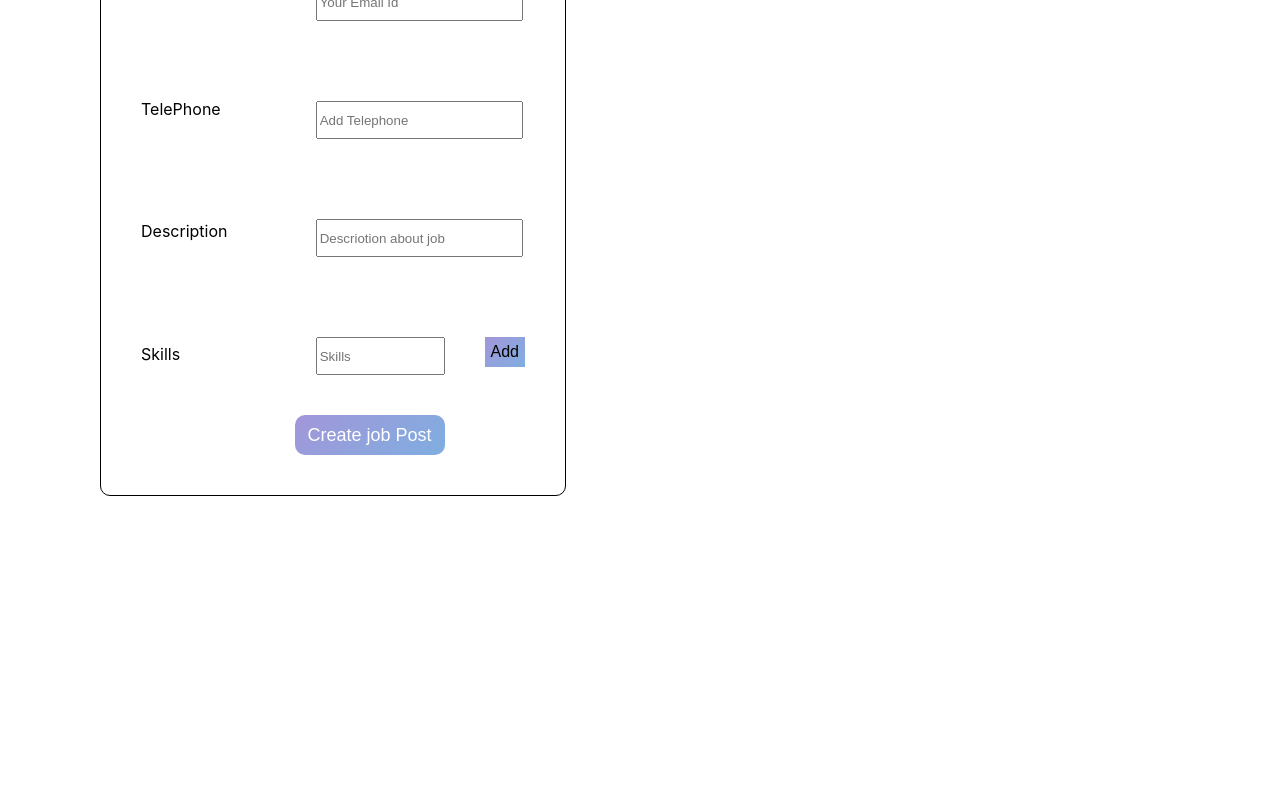
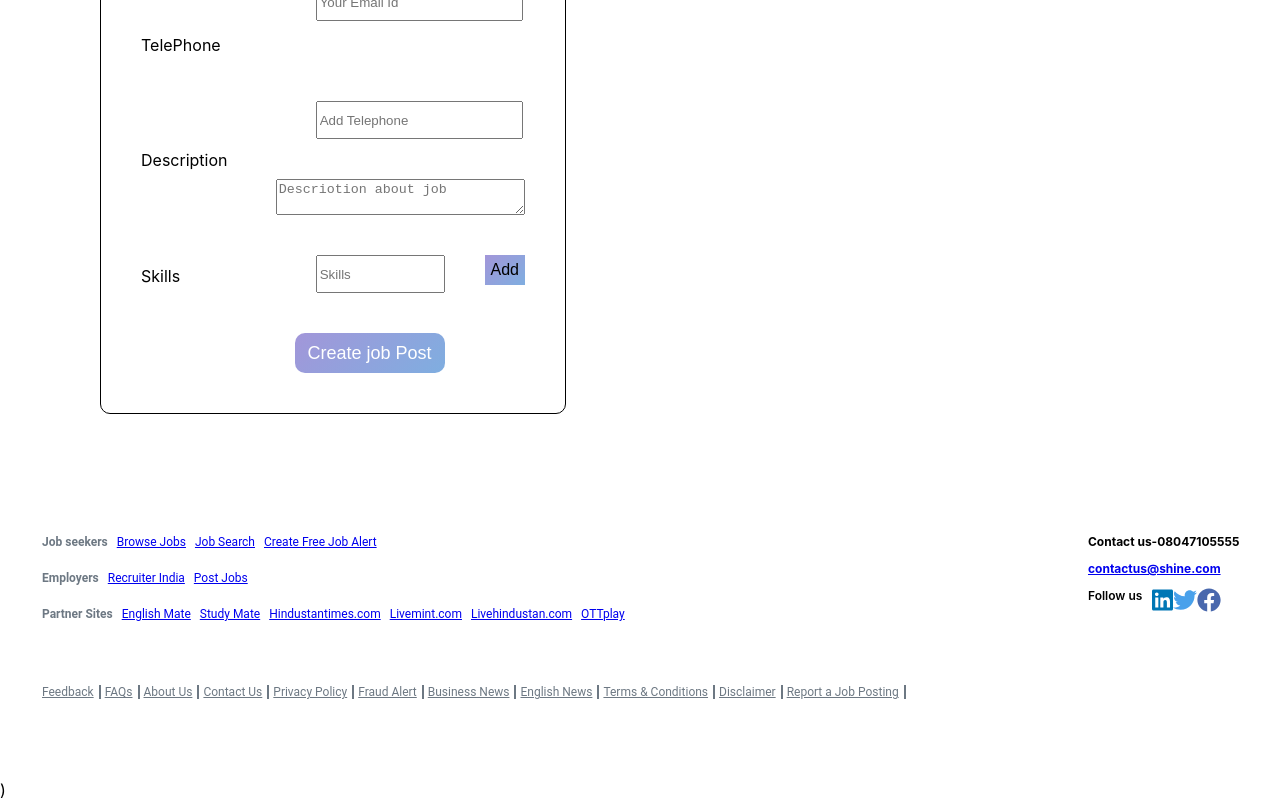
Before and after one commit to Shubhamsharma585/Shine-masai, a React (Create React App) app in the folder shine/: page /jobpost in a window 1280 px wide. Shown: the part 1405-2205 px from the top of the page. Before the commit the page ends 2001 px from the top, so only its background shows below. Built offline with nearby package versions, Linux system fonts and the light colour scheme.

Commit message:
jobpost is working properly now

```diff
--- a/shine/src/Components/JobPost/JobPostInput.jsx
+++ b/shine/src/Components/JobPost/JobPostInput.jsx
@@ -2,6 +2,8 @@ import React from 'react'
 import Styles from "./JobPost.module.css"
 import {v4 as uuid} from "uuid"
 import axios from 'axios'
+import styles from "../LogIn/Login.module.css"
+import SocialFollow from '../LogIn/SocialFollow'
 
 const payload={
     id:uuid(),
@@ -163,7 +165,7 @@ function JobPostInput() {
             </select>
             <input value={email} onChange={handleChange} name="email" placeholder="Your Email Id" type="Email"/>
             <input value={telephone} onChange={handleChange} name="telephone" placeholder="Add Telephone" type="text"/>
-            <input value={description} onChange={handleChange} name="description" placeholder="Descriotion about job" type="text"/>
+            <textarea value={description} onChange={handleChange} name="description" placeholder="Descriotion about job"></textarea>
             <div style={{display:'flex'}}>
             <input value={skillData} onChange={(e)=>setSkillData(e.target.value)} name="skills" placeholder="Skills" type="text"/>
             <button className={Styles.addbtn} onClick={()=>handlearr(skillData)}>Add</button>
@@ -173,11 +175,51 @@ function JobPostInput() {
             </div>
             </div>
             <div className={Styles.Register}>
-                <button onClick={()=>handleSubmit(title,subtitle,)}>Create job Post</button>
+                <button onClick={()=>handleSubmit()}>Create job Post</button>
             </div>
             </div>
             </div>
-        </div>
+            <div>
+            <div className={styles.btm}>
+             <div className={styles.btm_left}>
+             <ul><li><strong>Job seekers </strong></li><li><a id="id_browsejob" target="_blank" href="/myshine/job-search/" onclick="MyGA.SendEvent('cn_user_footer', 'cn_user_footer', 'cn_click_footer', 'Browse Jobs');"> Browse Jobs</a></li><li><a id="id_jobsearchfooter" href="/myshine/job-search/" onclick="MyGA.SendEvent('cn_user_footer', 'cn_user_footer', 'cn_click_footer', 'Job Search');"> Job Search</a></li><li><a id="id_createjobalert" href="/myshine/free-job-alerts/" onclick="MyGA.SendEvent('cn_user_footer', 'cn_user_footer', 'cn_click_footer', 'Create Free Job Alert');"> Create Free Job Alert</a></li></ul>
+             <ul><li><strong>Employers </strong></li><li><a id="id_recruiterindia" target="_blank" href="https://recruiter.shine.com?utm_source=shine&amp;utm_medium=footer&amp;utm_campaign=Candidate" onclick="MyGA.SendEvent('cn_user_footer', 'cn_user_footer', 'cn_click_footer', 'Recruiter India');"> Recruiter India</a></li><li><a id="id_postfreejob" target="_blank" href="https://recruiter.shine.com/online-package/personaldetail/?package_id=31&amp;utm_source=shine&amp;utm_medium=footer&amp;utm_campaign=Candidate" onclick="MyGA.SendEvent('cn_user_footer', 'cn_user_footer', 'cn_click_footer', 'Post Jobs');"> Post Jobs</a></li></ul>
+             <ul><li><strong>Partner Sites </strong></li><li><a href="https://www.englishmate.com/" target="_blank" onclick="MyGA.SendEvent('cn_user_footer', 'cn_user_footer', 'cn_click_footer', 'English Mate');">English Mate</a></li><li><a href="https://www.studymateonline.com/" target="_blank" onclick="MyGA.SendEvent('cn_user_footer', 'cn_user_footer', 'cn_click_footer', 'Study Mate');">Study Mate</a></li><li><a href="https://www.hindustantimes.com/" target="_blank" onclick="MyGA.SendEvent('cn_user_footer', 'cn_user_footer', 'cn_click_footer', 'Hindustantimes.com');">Hindustantimes.com</a></li><li><a href="https://www.livemint.com/" target="_blank" onclick="MyGA.SendEvent('cn_user_footer', 'cn_user_footer', 'cn_click_footer', 'Livemint.com');">Livemint.com</a></li><li><a href="https://www.livehindustan.com/" target="_blank" onclick="MyGA.SendEvent('cn_user_footer', 'cn_user_footer', 'cn_click_footer', 'Livehindustan.com');">Livehindustan.com</a></li><li><a href="https://www.ottplay.com/?utm_source=shine&amp;utm_medium=partner-site&amp;utm_campaign=april-21" target="_blank">OTTplay</a></li></ul>
+             </div>
+
+             <div className={styles.btm_right}>
+                 <div>
+                   <div ><strong>Contact us-08047105555
+                         <p>
+                      <a id="id_contactusfooter" href="mailto:contactus@shine.com">contactus@shine.com</a>
+                         </p></strong>
+                     </div>
+                   <div>
+                     <div style={{display:"flex" ,flexDirection:"row"}}>
+                       <span  style={{fontWeight:"600" , marginRight:"10px"}} >Follow us </span>  <SocialFollow/>
+                     </div>
+
+               </div>
+            </div>
+           </div>
+           </div>
+
+           <div className={styles.footer}>
+           <ul>
+            <li><a href="javascript:void(0);"name="anc_feedback">Feedback</a></li>
+           <li><a target="_blank" href="/myshine/faqs/" id="id_faq">FAQs</a></li><li><a target="_blank" href="/myshine/aboutus/" id="id_aboutus">About Us</a></li>
+           <li><a target="_blank" href="/myshine/contactus/" id="id_contactus">Contact Us</a></li>
+           <li><a target="_blank" href="/myshine/privacypolicy/" id="id_privacypolicy">Privacy Policy</a></li>
+           <li><a target="_blank" href="/myshine/securityadvice/" id="id_fraudalert">Fraud Alert</a></li>
+           <li><a target="_blank" href="https://www.livemint.com/" id="id_businessnews">Business News</a></li>
+           <li><a target="_blank" href="https://www.hindustantimes.com/" id="id_englishnews">English News</a></li>
+           <li><a target="_blank" href="/myshine/termsandconditions/" id="id_termsandcondition">Terms &amp; Conditions</a></li>
+           <li><a target="_blank" href="/myshine/disclaimer/" id="id_disclaimer">Disclaimer</a></li><li><a target="_blank" href="/myshine/contactus/?type=reportJobPosting" id="id_reportjob">Report a Job Posting</a></li>
+           </ul>
+             </div>)
+                </div>
+            </div>
+
     )
 }
 
```
Also changed, not shown: shine/src/Components/LogIn/Login.jsx (+0 -8 lines).
